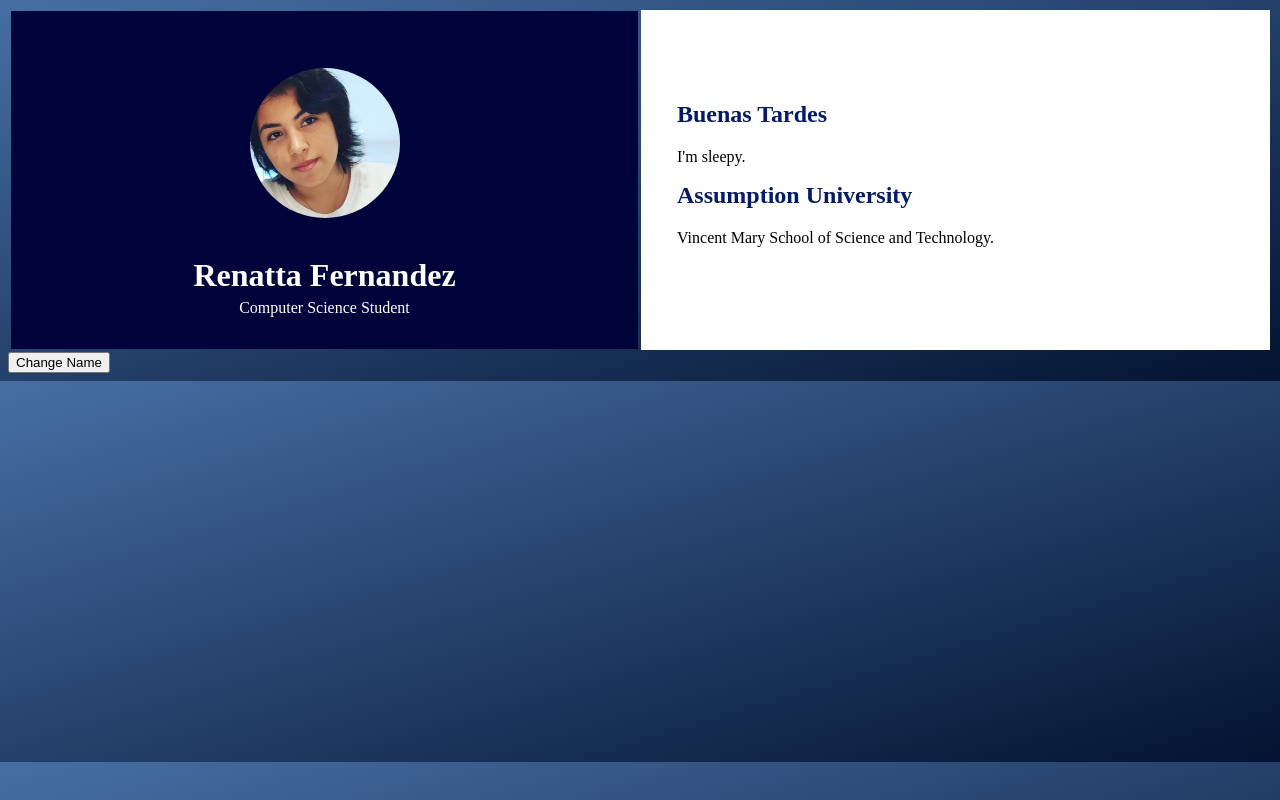
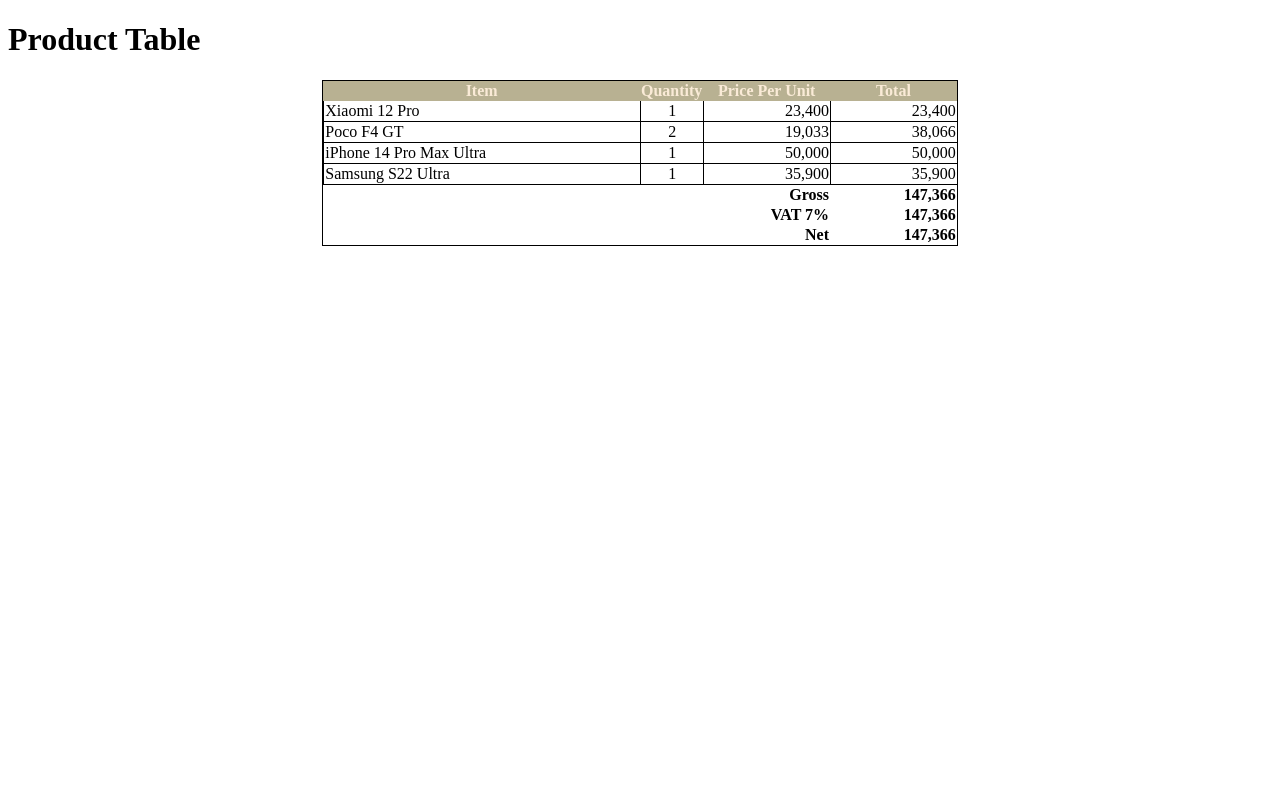
Before and after one commit to renattafr/renattafr.github.io, a plain HTML site: page index.html in a window 1280 px wide. Drawn offline with Linux system fonts and the light colour scheme.

Commit message:
new table

```diff
--- a/index.html
+++ b/index.html
@@ -1,77 +1,62 @@
 <!DOCTYPE html>
 <html lang="eng">
     <head>
-        <title>Renatta's Page</title>
-        <style>
-        .profile_header{
-                text-align: center;
-                background-color: rgb(1, 4, 58);
-                color:white;
-                padding-top: 4vh;
-                padding-bottom: 4vh;
-                background-image: url("bluee.jpg");
-        }
-        h2 {
-            color:rgb(5, 27, 99);
-            margin-top: 5px;
-            margin-left: 20px;
-        }
-        p{
-            margin-top: -5x;
-            margin-left: 20px;
-        }
-        body{
-            background-image: linear-gradient(to bottom right, #476fa4 , #031331);
-        }
-        .content-cell {
-            width: 50%;
-            padding-left: 1rem;
-            padding-left: 1rem;
-            background-color: white;
-        }
-        </style>
+        <link rel="stylesheet" href="main.css">
+        <title>Product Table with Dynamic Content</title>
     </head>
 
     <body>
-    <table style=" width:100%; height: 80%">
-        <tbody>
-            <tr>
-                <td style="width: 50%">
-                    <div class="profile_header">
-                        <img src ="rfprofile.jpg" alt="Renatta Fernandez Profile Picture" style=" width: 25%; height:25%; max-width: 150px;
-                        max-height: 150px; margin-top: 25px;  margin-bottom: 25px; border-radius: 50%;" />
-                    <br/>
-                    <h1 style = "margin-top: 10px;  margin-bottom: 5px;  margin-left: 20px;  margin-right: 20px;"><span id="myName">Renatta Fernandez</span></h1>
-                    Computer Science Student<br/>
-                </div>
-                </td>
-                <td class="content-cell">
-                    <h2>Buenas Tardes</h2>
-                    <p>I'm sleepy.</p>
+        <h1>Product Table</h1>
+        <table class="product_table center">
+            <thead>
+                <th class="text-center" style="width: 50%">Item</th>
+                <th class="text-center" style="width: 10%">Quantity</th>
+                <th class="text-center" style="width: 20%">Price Per Unit</th>
+                <th class="text-center" style="width: 20%">Total</th>
+            </thead>
 
-                    <h2>Assumption University</h2>
-                    <p>Vincent Mary School of Science and Technology.</p>
-                </td>
-            </tr>
-        </tbody>
-    </table>
-    <button onclick="changeName()"> Change Name</button>
+            <tbody>
+                <tr>
+                    <td>Xiaomi 12 Pro</td>
+                    <td class="text-center">1</td>
+                    <td class="text-right">23,400</td>
+                    <td class="text-right">23,400</td>
+                </tr>
+                <tr>
+                    <td>Poco F4 GT</td>
+                    <td class="text-center">2</td>
+                    <td class="text-right">19,033</td>
+                    <td class="text-right">38,066</td>
+                </tr>
+                <tr>
+                    <td>iPhone 14 Pro Max Ultra</td>
+                    <td class="text-center">1</td>
+                    <td class="text-right">50,000</td>
+                    <td class="text-right">50,000</td>
+                </tr>
+                <tr>
+                    <td>Samsung S22 Ultra</td>
+                    <td class="text-center">1</td>
+                    <td class="text-right">35,900</td>
+                    <td class="text-right">35,900</td>
+                </tr>
+            </tbody>
+            <tfoot>
+                <tr>
+                    <td colspan="3" class="text-right">Gross</td>
+                    <td class="text-right">147,366</td>
+                </tr>
+                <tr>
+                    <td colspan="3" class="text-right">VAT 7%</td>
+                    <td class="text-right">147,366</td>
+                </tr>
+                <tr>
+                    <td colspan="3" class="text-right">Net</td>
+                    <td class="text-right">147,366</td>
+                </tr>
+            </tfoot>
+        </table>
 
-    <script>
-        console.log("Hello")
-        var x =10;
-        var y =20;
-        var z = x + y;
-        console.log(z)
-
-        function changeName() {
-            var span = document.getElementById("myName");
-            span.innerHTML = "It's Britney"
-        }
-
-    </script>
-
+        <script src="products.js"></script>
     </body>
-
-
-</html>
+    </html>
--- /dev/null
+++ b/main.css
@@ -0,0 +1,32 @@
+.product_table {
+    border: 1px solid black;
+    border-spacing: 0px;
+}
+
+.product_table th {
+    background-color: rgb(184, 177, 146);
+    color:antiquewhite;
+    font-weight: bolder;
+}
+
+.product_table tbody td{
+    border-left: 1px solid black;
+    border-bottom: 1px solid black;
+}
+
+.product_table tfoot {
+    font-weight:bold;
+}
+
+.center{
+    margin-left: auto;
+    margin-right: auto;
+}
+
+.text-center{
+    text-align: center;
+}
+
+.text-right{
+    text-align: right;
+}
--- /dev/null
+++ b/products.js
@@ -0,0 +1,67 @@
+var products = [
+    {
+        name: "Xiaomi 12 Pro",
+        quantity: 1,
+        ppu: 23400
+    },
+
+    {
+        name: "Poco F4 GT",
+        quantity: 2,
+        ppu: 19033
+    },
+
+    {
+        name: "iPhone 14 Pro Max Ultra",
+        quantity: 1,
+        ppu: 50000
+    },
+
+    {
+        name: "Samsung S22 Ultra",
+        quantity: 1,
+        ppu: 35900
+    },
+
+]
+
+function loadData() {
+
+    let productList = document.getElementById("productList")
+    let gross = 0
+    for (let p in products) {
+        let row = document.createElement("tr")
+        let productName = document.createElement("td")
+        productName.innerHTML = products[p].name
+
+        let quantity = document.createElement("td")
+        quantity.innerHTML = products[p].quantity
+        quantity.classList.add("text-center")
+
+        let ppu = document.createElement("td")
+        ppu.innerHTML = products[p].ppu
+        ppu.classList.add("text-right")
+
+        let total = document.createElement("td")
+        total.innerHTML = products[p].ppu * products[p].quantity
+        total.classList.add("text-right")
+        gross += products[p].ppu * products[p].quantity
+
+        row.appendChild(productName)
+        row.appendChild(quantity)
+        row.appendChild(ppu)
+        row.appendChild(total)
+        productList.appendChild(row)
+    }
+
+    let grossElem = document.getElementById("gross")
+    grossElem.innerHTML = gross
+
+    let vat = gross * 0.07
+    let net = gross + vat
+    document.getElementById("vat").innerHTML = vat.toFixed(2)
+    document.getElementById("net").innerHTML = net.toFixed(2)
+
+
+
+}
```
Also changed, not shown: products.html (added, +45 -0 lines).
